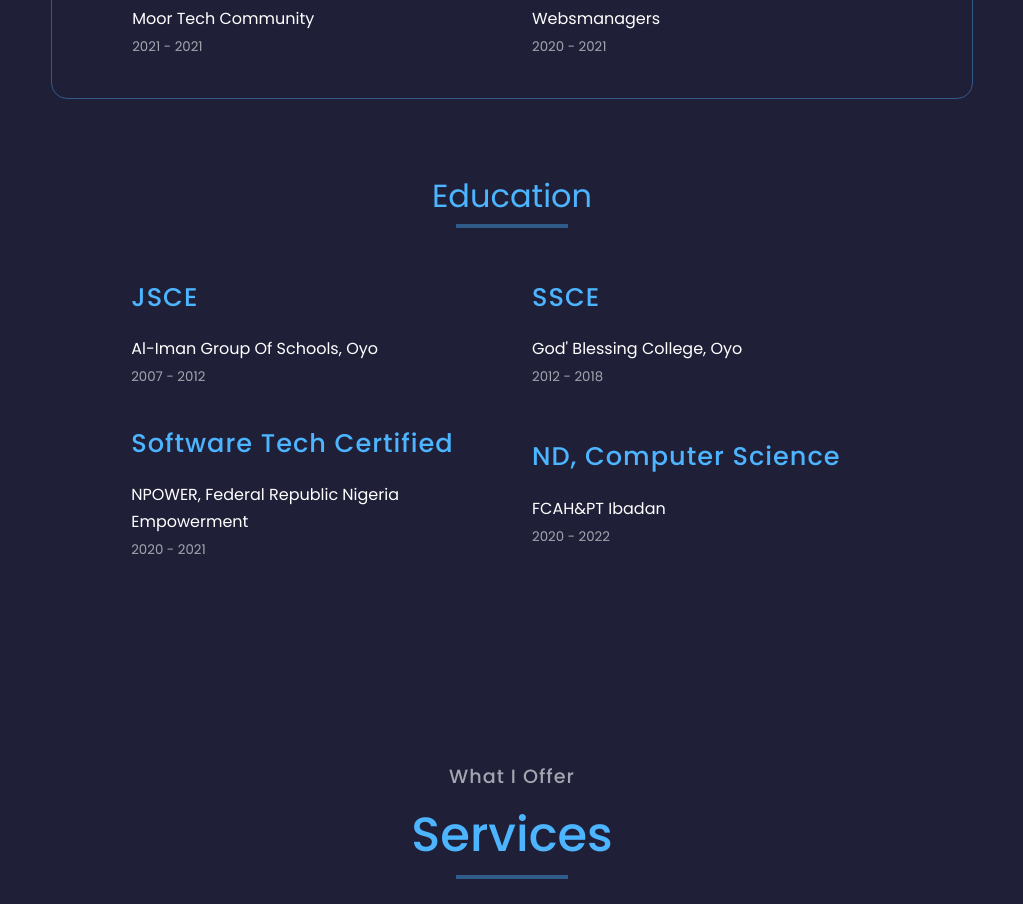
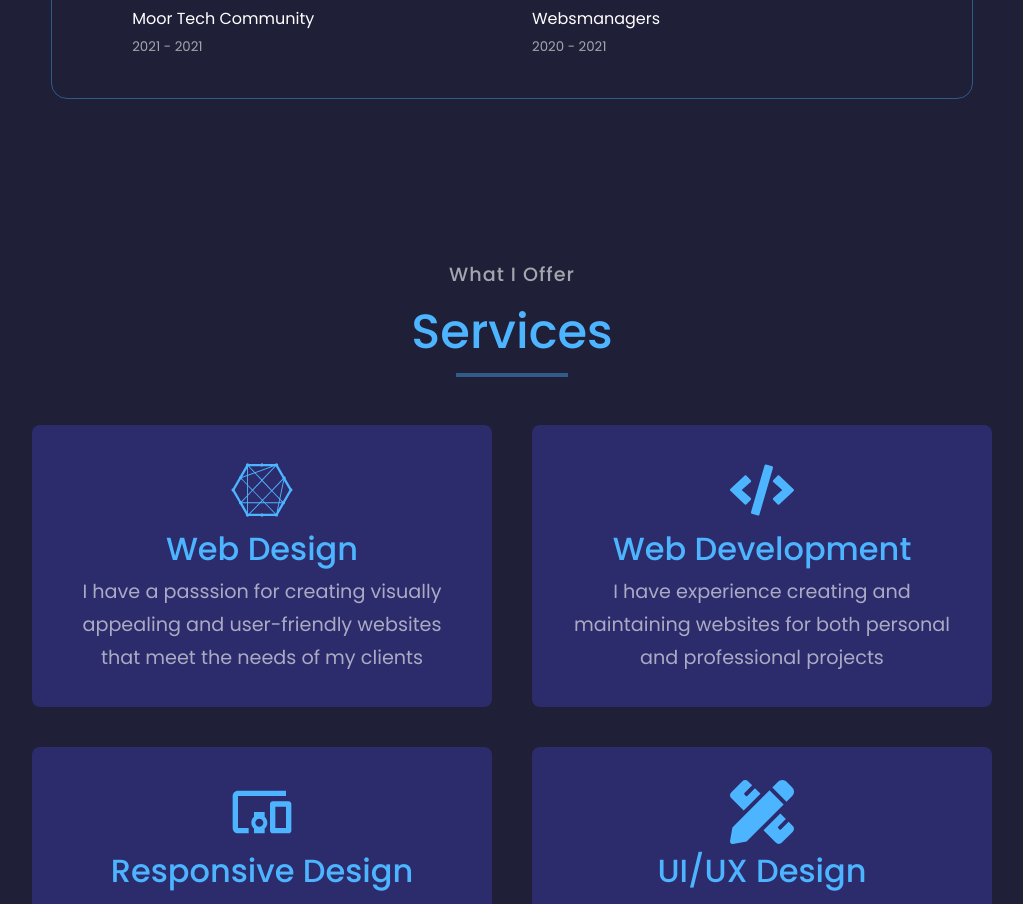
Before and after one commit to BINARY-TECH001/MyPortfolio, a React (Create React App) app: page / in a window 1280 px wide. Shown: the part 3200-4104 px from the top of the page, without its empty margins (128-1151 px from the left). Built offline with nearby package versions, Linux system fonts and the light colour scheme.

Commit message:
remove education section

```diff
--- a/src/components/experience/Experience.jsx
+++ b/src/components/experience/Experience.jsx
@@ -70,32 +70,32 @@ const skillData = [
   },
 ]
 
-const educationData = [
-  {
-    id: 1,
-    cert: 'JSCE',
-    sch: "Al-Iman Group Of Schools, Oyo",
-    year: '2007 - 2012',
-  },
-  {
-    id: 2,
-    cert: 'SSCE',
-    sch: "God' Blessing College, Oyo",
-    year: '2012 - 2018',
-  },
-  {
-    id: 3,
-    cert: 'Software Tech Certified',
-    sch: "NPOWER, Federal Republic Nigeria Empowerment",
-    year: '2020 - 2021',
-  },
-  {
-    id: 4,
-    cert: 'ND, Computer Science',
-    sch: "FCAH&PT Ibadan",
-    year: '2020 - 2022',
-  },
-]
+// const educationData = [
+//   {
+//     id: 1,
+//     cert: 'JSCE',
+//     sch: "Al-Iman Group Of Schools, Oyo",
+//     year: '2007 - 2012',
+//   },
+//   {
+//     id: 2,
+//     cert: 'SSCE',
+//     sch: "God' Blessing College, Oyo",
+//     year: '2012 - 2018',
+//   },
+//   {
+//     id: 3,
+//     cert: 'Software Tech Certified',
+//     sch: "NPOWER, Federal Republic Nigeria Empowerment",
+//     year: '2020 - 2021',
+//   },
+//   {
+//     id: 4,
+//     cert: 'ND, Computer Science',
+//     sch: "FCAH&PT Ibadan",
+//     year: '2020 - 2022',
+//   },
+// ]
 const experienceData = [
   {
     id: 1,
@@ -172,7 +172,7 @@ const Experience = () => {
         </div>
 
         {/* Education Data starts here */}
-        <div className="experience__Backend"  data-aos="fade-up" data-aos-duration="3000">
+        {/* <div className="experience__Backend"  data-aos="fade-up" data-aos-duration="3000">
         <p className='eduTitle'> Education </p>
         <div className="underline"></div>
           <div className="experience__content2">
@@ -190,7 +190,7 @@ const Experience = () => {
               })
             }
             </div>
-        </div>
+        </div> */}
       </div>
     </section>
   )
```
